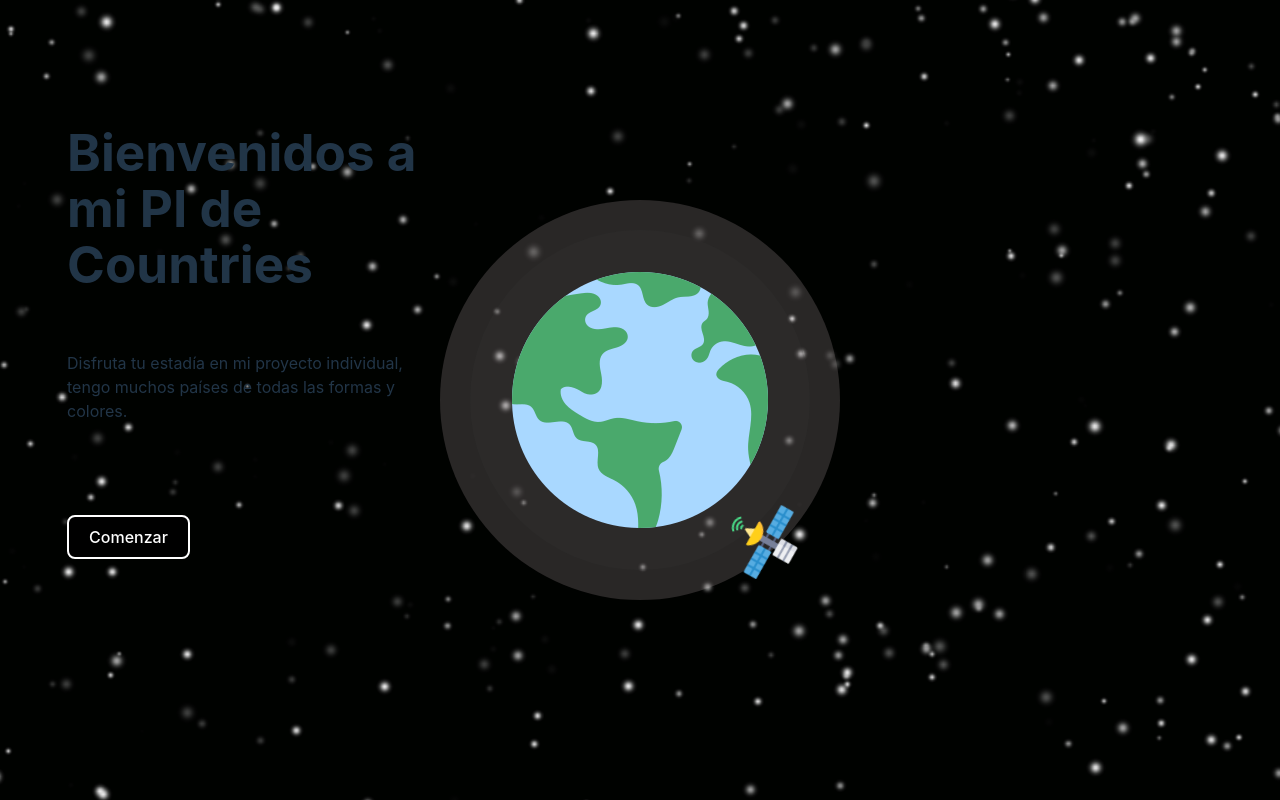
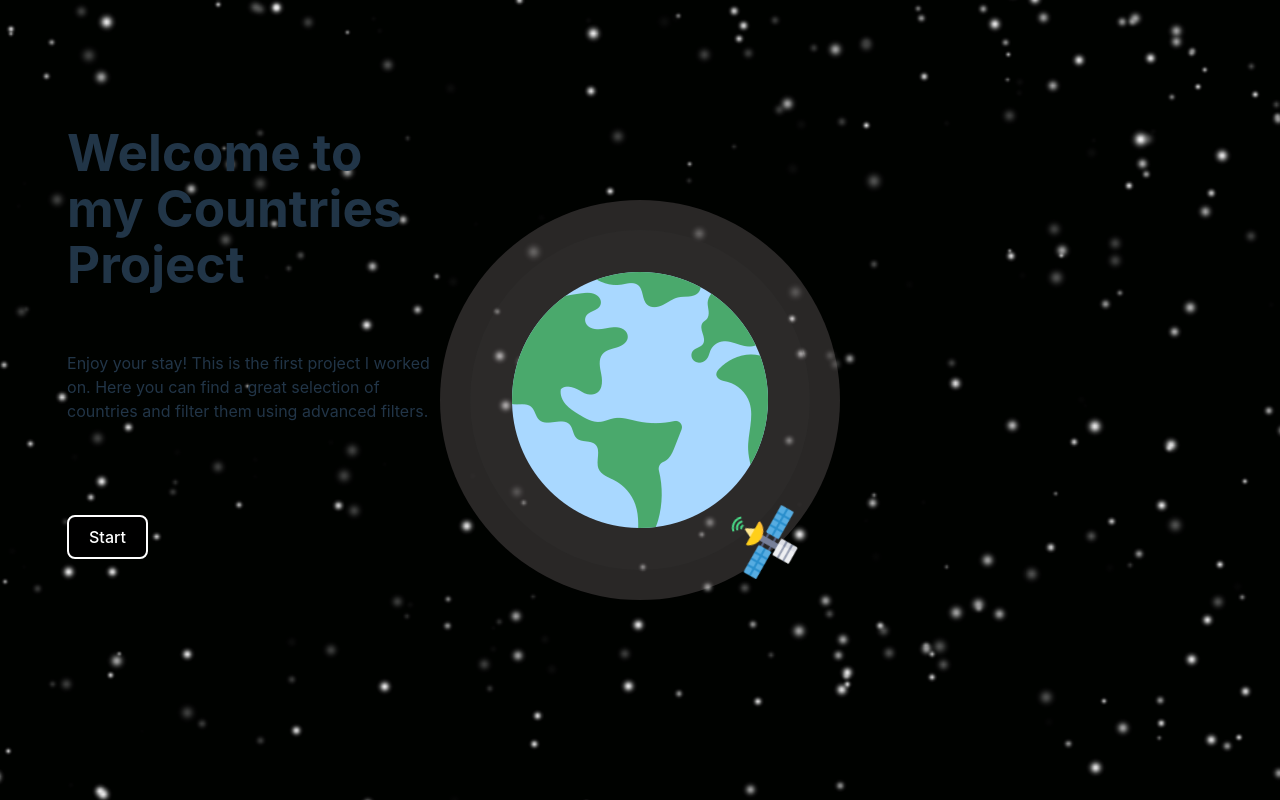
Before and after one commit to GabTorres17/countriesPI, a React (Vite) app in the folder client/: page / in a window 1280 px wide. Built offline with nearby package versions, Linux system fonts and the light colour scheme.

Commit message:
pagination on home page update

```diff
--- a/client/src/components/Pagination/pagination.module.css
+++ b/client/src/components/Pagination/pagination.module.css
@@ -1,7 +1,13 @@
 .container {
-    display: flexbox;
+    display: flex;
     align-items: center;
-    gap: 10px;
+    justify-content: center;
+    gap: 15px;
+    margin: 30px;
+    background-color: rgb(49, 49, 49);
+    height: 60px;
+    border-radius: 30px;
+    box-shadow: 5px 10px 10px black;
 }
 
 .input {
@@ -11,3 +17,18 @@
     border-radius: 5px;
     font-size: 14px;
 }
+
+button {
+    background-color: #000;
+    color: #fff;
+    border: 2px solid #fff;
+    padding: 10px 20px;
+    font-size: 16px;
+    cursor: pointer;
+    transition: background-color 0.3s, color 0.3s;
+}
+
+button:hover {
+    background-color: #fff;
+    color: #000;
+}
--- a/client/src/components/Search/Search.jsx
+++ b/client/src/components/Search/Search.jsx
@@ -22,7 +22,7 @@ const Search = ({ setCurrent, setInput }) => {
 
     return (
         <div className={styles.searchBar}>
-            <input id="search" type="search" className={styles.input} placeholder="Busca tu país..." onChange={(e) => handleSearch(e)} value={search} autoComplete='off' />
+            <input id="search" type="search" className={styles.input} placeholder="Search for country..." onChange={(e) => handleSearch(e)} value={search} autoComplete='off' />
             <button type="submit" className={styles.searchButton} onClick={handleSubmit} ><span className="material-symbols-outlined">
                 Buscar
             </span></button>
--- a/client/src/pages/LandingPage/LandingPage.jsx
+++ b/client/src/pages/LandingPage/LandingPage.jsx
@@ -23,10 +23,10 @@ const LandingPage = () => {
                 <div className={`${styles.star} ${styles.star7}`}></div>
                 <div className={`${styles.star} ${styles.star8}`}></div>
                 <div className={styles.intro}>
-                    <h1>Bienvenidos a mi PI de Countries</h1>
-                    <p>Disfruta tu estadía en mi proyecto individual, tengo muchos países de todas las formas y colores.</p>
+                    <h1>Welcome to my Countries Project</h1>
+                    <p>Enjoy your stay! This is the first project I worked on. Here you can find a great selection of countries and filter them using advanced filters.</p>
                     <div className={styles.start}>
-                        <button onClick={goToHome}>Comenzar</button>
+                        <button onClick={goToHome}>Start</button>
                     </div>
                 </div>
                 <div className={styles.planetPosition}>
```
